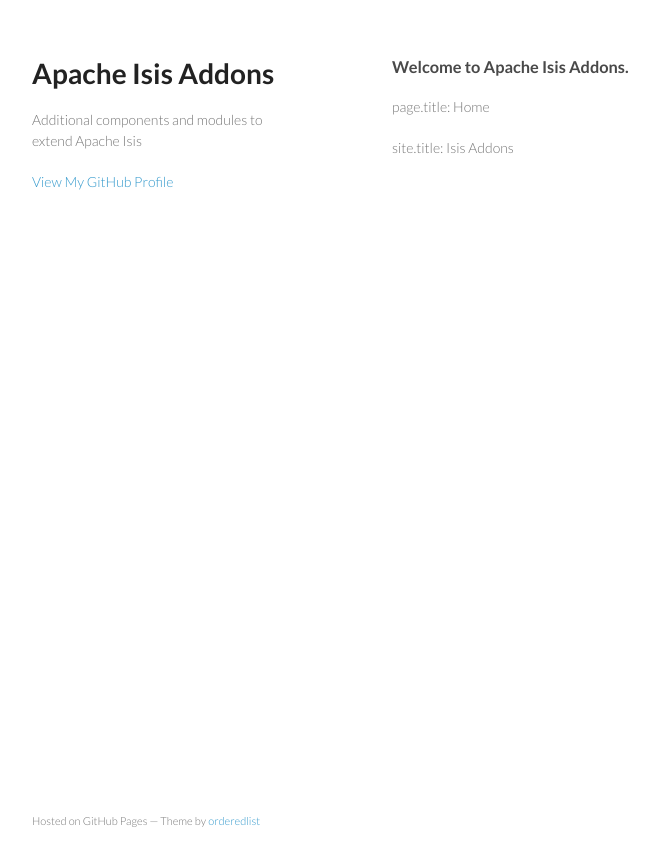
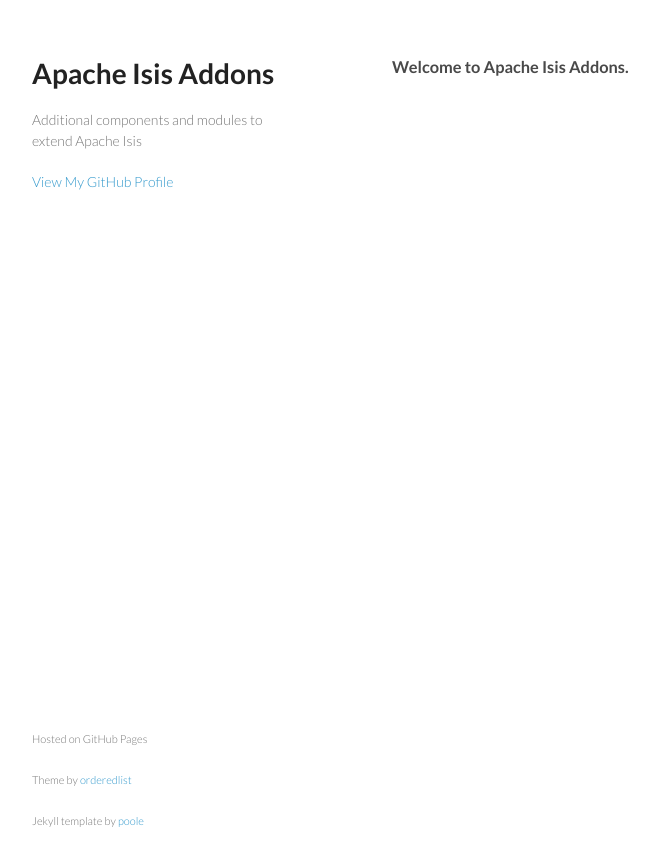
Before and after one commit to isisaddons/isisaddons.github.io, a Jekyll site: the page built from index.html, in a window 1280 px wide. Shown: the top 866 px of the page, without its empty margins (178-837 px from the left). Built offline with Jekyll 4.4.1, drawn with Linux system fonts in a browser that asks for light colours; Markdown is read by kramdown in place of the engine named in the settings; the list of posts is cut into pages by our own code.

Commit message:
publishing updates

```diff
--- a/_config.yml
+++ b/_config.yml
@@ -6,7 +6,7 @@ pygments:         true
 permalink:        pretty
 
 # Setup
-title:            Isis Addons
+title:            Apache Isis Addons
 tagline:          Additional components and modules to extend Apache Isis
 url:              http://www.isisaddons.org
 paginate:         1
--- /dev/null
+++ b/_includes/body-footer.html
@@ -0,0 +1,6 @@
+    <footer>
+        <p><small>Hosted on GitHub Pages</small></p>
+        <p><small>Theme by <a href="https://github.com/orderedlist">orderedlist</a></small></p>
+        <p><small>Jekyll template by <a href="https://github.com/poole/poole">poole</a></small></p>
+        </p>
+    </footer>
--- /dev/null
+++ b/_includes/body-header.html
@@ -0,0 +1,9 @@
+    <header>
+        <h1> {{ site.title }} </h1>
+
+        <p> {{ site.tagline }}</p>
+
+
+        <p class="view"><a href="https://github.com/isisaddons">View My GitHub Profile</a></p>
+
+    </header>
--- a/_layouts/default.html
+++ b/_layouts/default.html
@@ -5,36 +5,19 @@
 
 <body>
 <div class="wrapper">
-    <header>
-        <h1>Apache Isis Addons</h1>
 
-        <p>Additional components and modules to extend Apache Isis</p>
+    {% include body-header.html %}
 
-
-        <p class="view"><a href="https://github.com/isisaddons">View My GitHub Profile</a></p>
-
-    </header>
     <section>
         <h3>
             <a name="welcome-to-apache-isis-addons" class="anchor" href="#welcome-to-apache-isis-addons"><span
-                    class="octicon octicon-link"></span></a>Welcome to Apache Isis Addons.</h3>
+                    class="octicon octicon-link"></span></a>Welcome to {{ site.title }}.</h3>
 
-        <p>
-            page.title: {{ page.title }}
-        </p>
-
-        <p>
-            site.title: {{ site.title}}
-
-        </p>
 
     </section>
-    <footer>
-        <p>
-            <small>Hosted on GitHub Pages &mdash; Theme by <a href="https://github.com/orderedlist">orderedlist</a>
-            </small>
-        </p>
-    </footer>
+
+    {% include body-footer.html %}
+
 </div>
 <script src="javascripts/scale.fix.js"></script>
 
```
